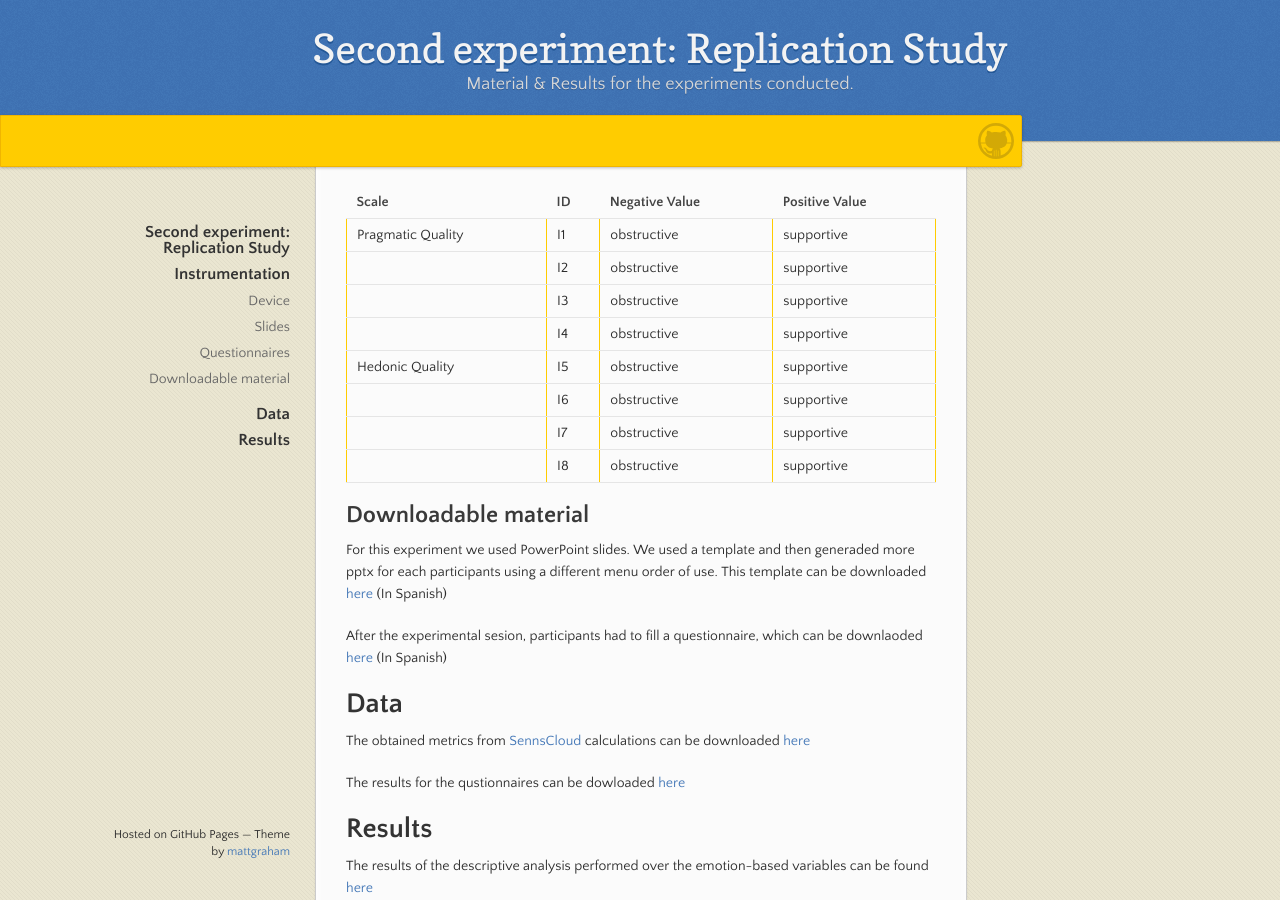
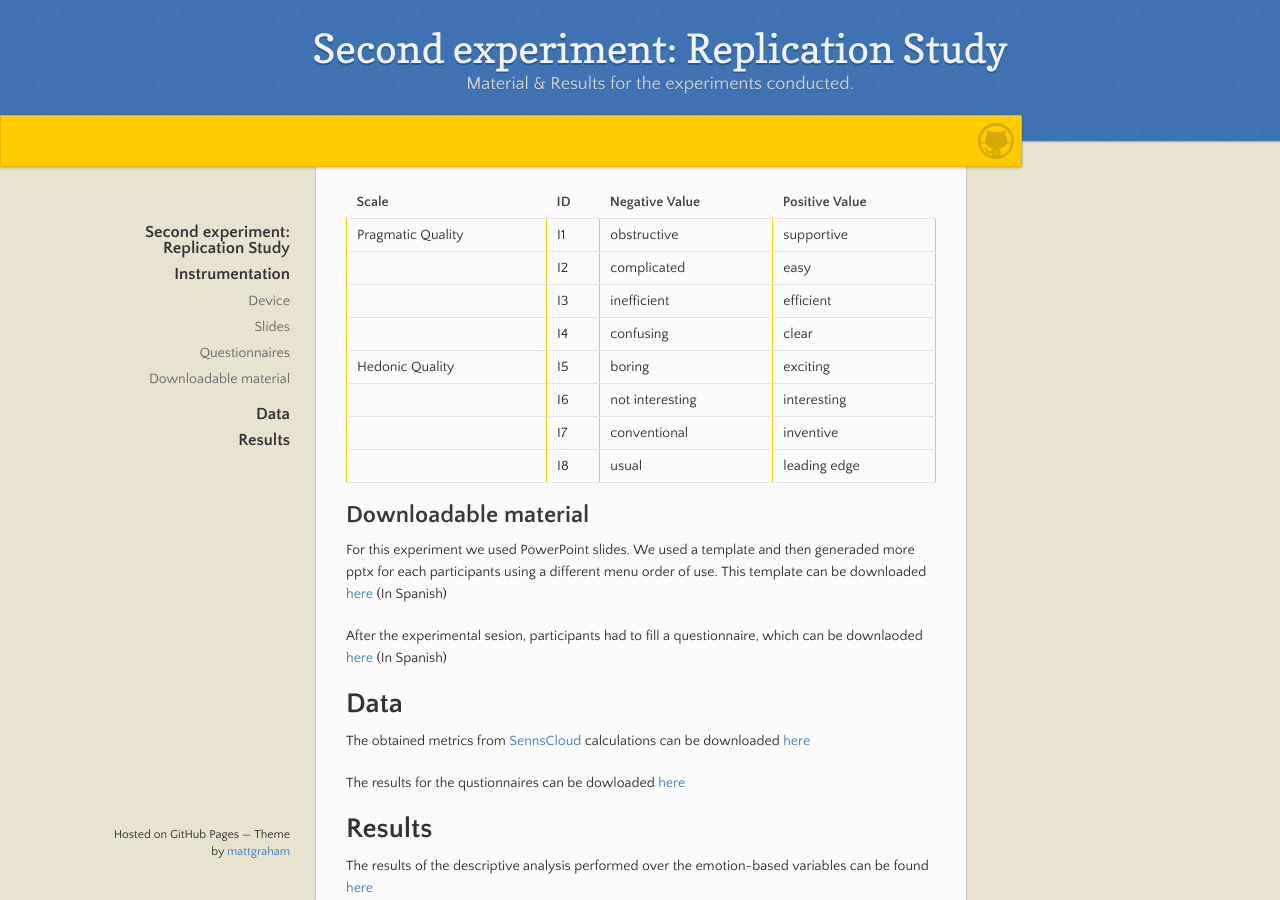
Before and after one commit to AnonExperiments/AnonExperiments.github.io, a Jekyll site: the page built from pages/Experiment-2.md, in a window 1280 px wide and 900 px high, scrolled down 1073 px. Built offline with Jekyll 4.4.1, drawn with Linux system fonts in a browser that asks for light colours; our own code applies the rules of GitHub Pages for plain Markdown files.

Commit message:
ueq items corrected

```diff
--- a/pages/Experiment-2.md
+++ b/pages/Experiment-2.md
@@ -30,14 +30,14 @@ The UEQ-S consists of eight items that are grouped into two scales (hedonic qual
 | Scale       | ID 	| Negative Value | Positive Value |
 | ----------- | --- |----------- |----------- |----------- |
 | Pragmatic Quality | I1 | obstructive| supportive |
-|  | I2 | obstructive| supportive |
-|  | I3 | obstructive| supportive |
-|  | I4 | obstructive| supportive |
+|  | I2 | complicated| easy |
+|  | I3 | inefficient| efficient |
+|  | I4 | confusing| clear |
 | ----------- | --- |----------- |----------- |----------- |
-| Hedonic Quality   | I5 | obstructive| supportive |
-|  | I6 | obstructive| supportive |
-|  | I7 | obstructive| supportive |
-|  | I8 | obstructive| supportive |
+| Hedonic Quality   | I5 | boring| exciting |
+|  | I6 | not interesting | interesting |
+|  | I7 | conventional| inventive |
+|  | I8 | usual| leading edge |
 
 
 
```
